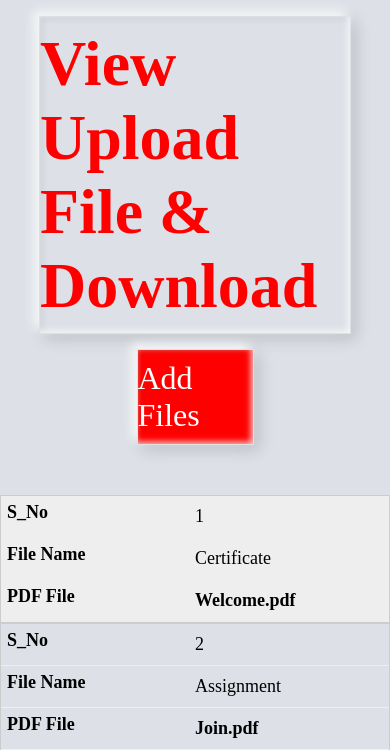
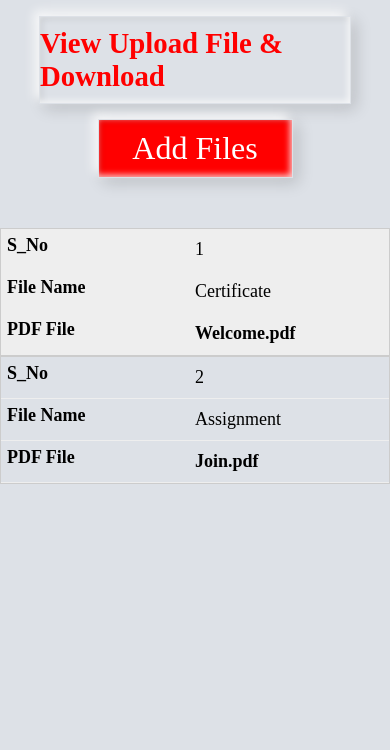
Before and after one commit to Ravikr0602/file-upload-download, a PHP site: page /view_file.php in a window 390 px wide. Shown: the top 750 px of the page. Run offline with PHP 8.4, Linux system fonts and the light colour scheme; data comes from the database, SQL or seed files in the repository.

Commit message:
file-upload-download-using-php

```diff
--- a/view_file.css
+++ b/view_file.css
@@ -129,3 +129,17 @@ body{
     }
 
   }
+
+  @media screen and (max-width:768px)
+  {
+    .title_box
+    {
+      font-size: 0.9rem;
+    }
+    .add_box
+    {
+      width: 50%;
+      margin-left: 25%;
+      margin-right: 25%;
+    }
+  }
```
